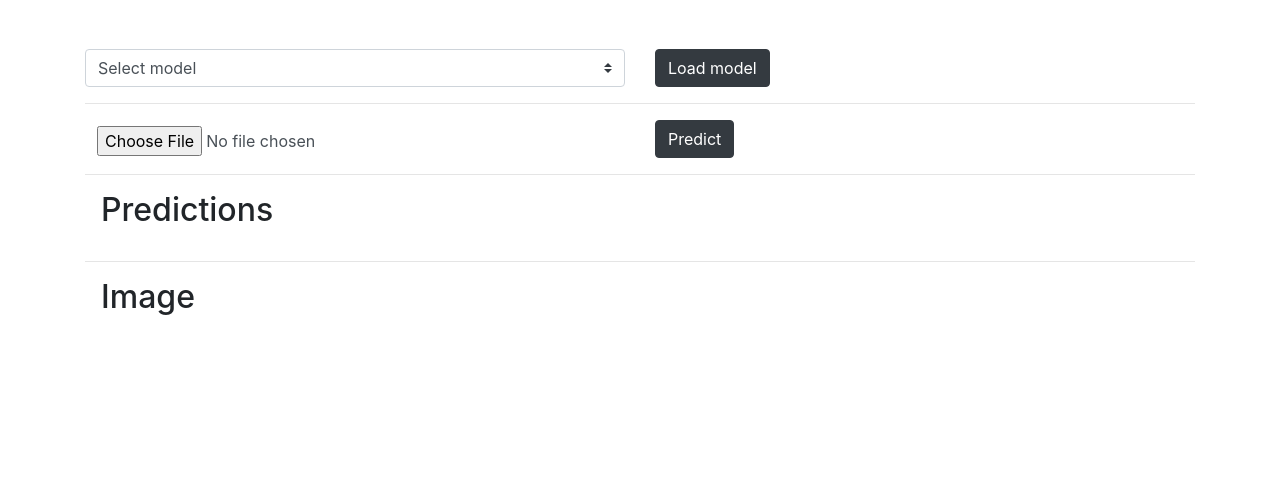
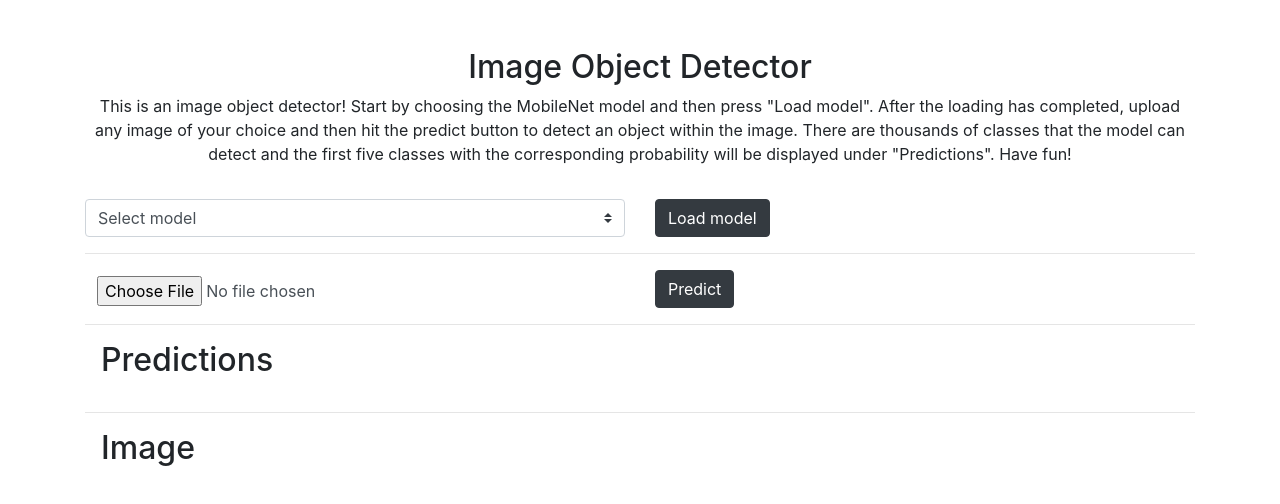
Before and after one commit to eliazz95/OCT_disease_detector, a website: page static/index.html in a window 1280 px wide. Drawn offline with nearby package versions, Linux system fonts and the light colour scheme.

Commit message:
Added title and text description

```diff
--- a/static/index.html
+++ b/static/index.html
@@ -12,6 +12,15 @@
 <body>
     <main>
         <div class="container mt-5">
+            <div class="row">
+                <div class="col-12 text-center mb-3">
+                    <h2 class="">Image Object Detector</h2>
+                    <p>This is an image object detector! Start by choosing the MobileNet model and then press "Load model". After the loading has completed, upload any image of your choice and then hit the
+                        predict button to detect an object within the image. There are thousands of classes that the model can detect and the first five classes with the corresponding probability will
+                        be displayed under "Predictions". Have fun!
+                    </p>
+                </div>
+            </div>
             <div class="row">
                 <div class="col-12">
                     <div class="progress-bar progress-bar-striped progress-bar-animated mb-2" style="display: none;">Loading Model</div>
```
